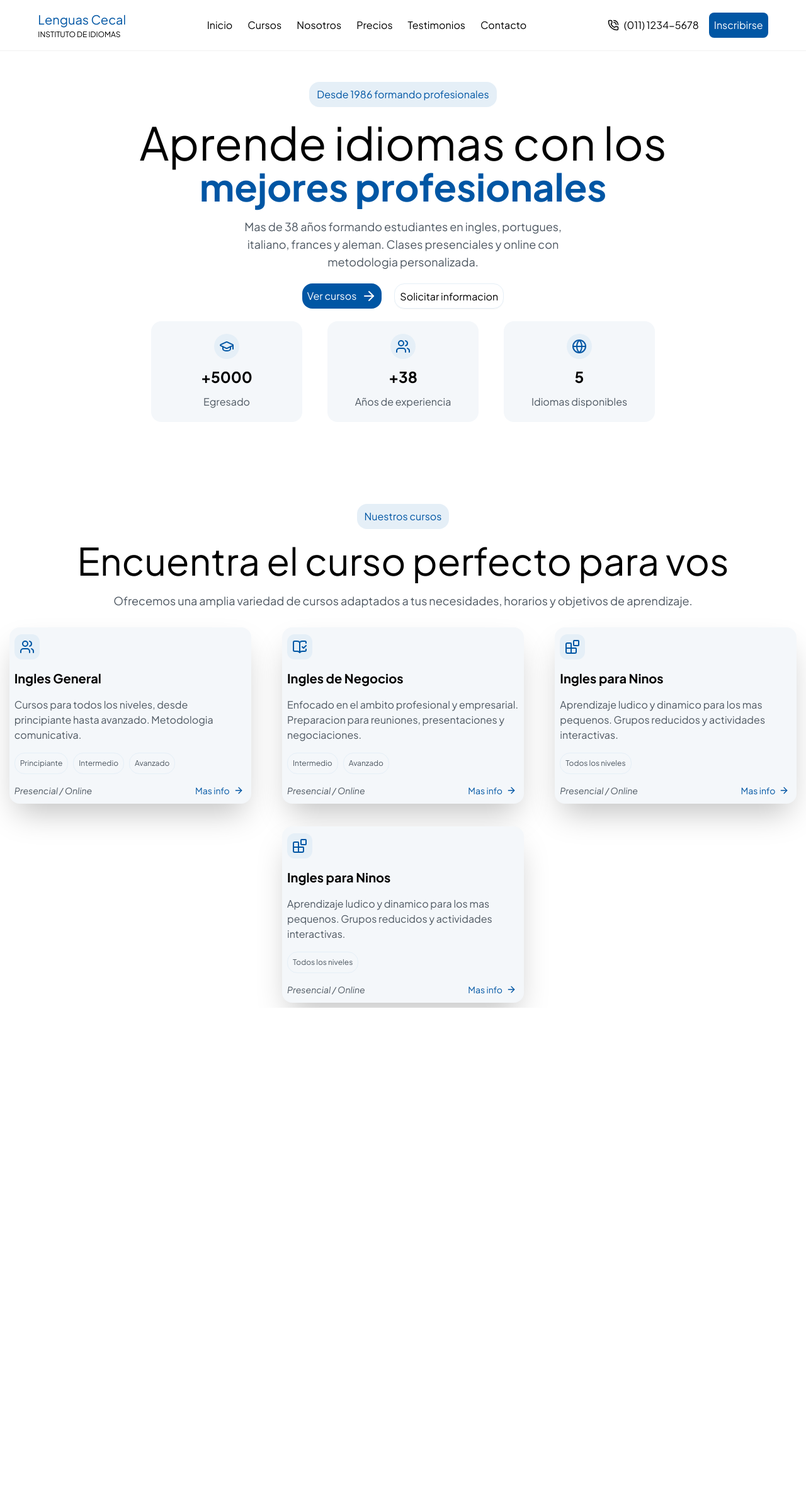
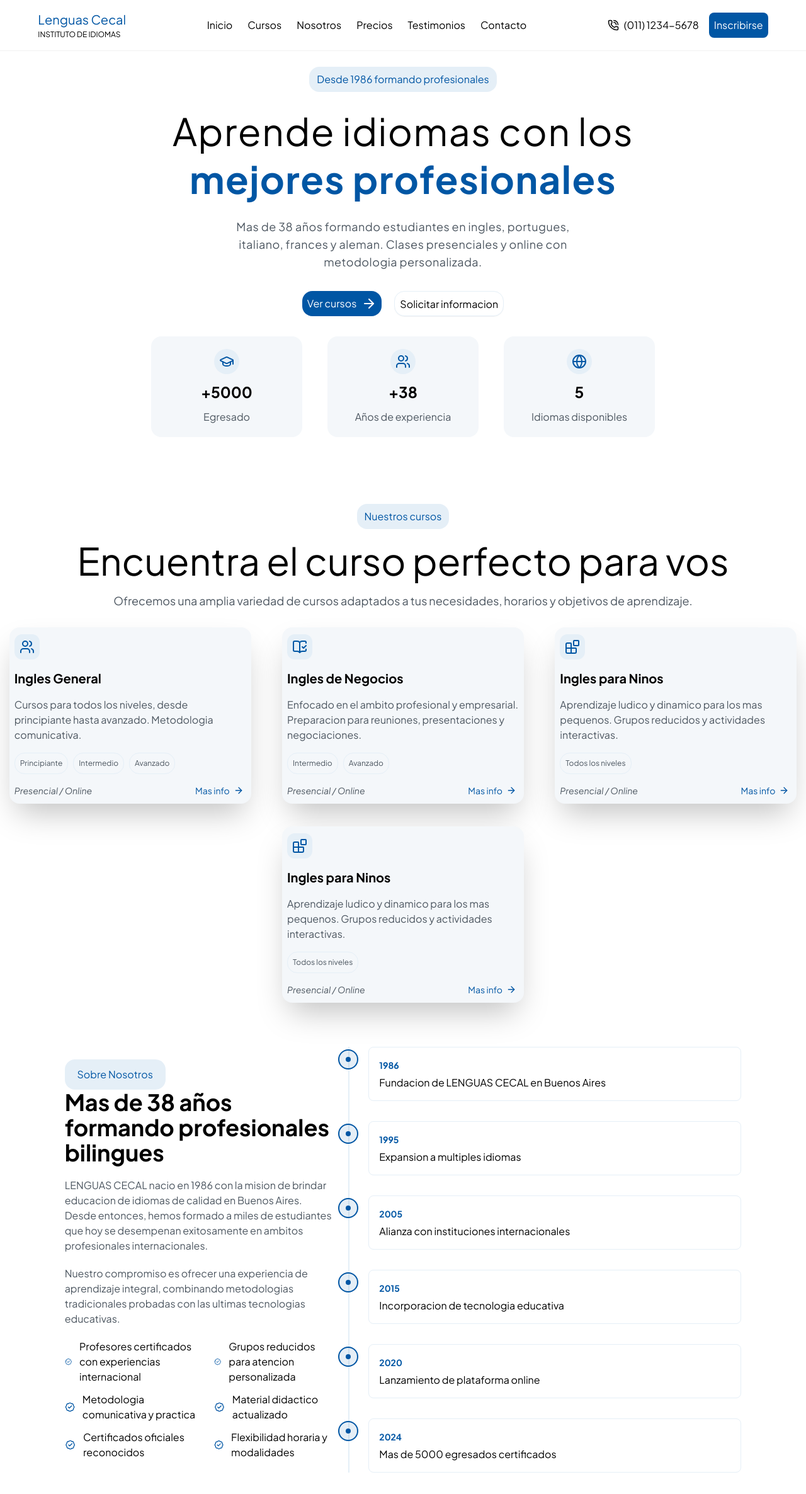
Before and after one commit to CasJuan/lenguas-cecal, a React (Vite) app in the folder lenguas-cecal/: page / in a window 1280 px wide. Shown: the top 2372 px of the page at 63% size. Before the commit the page ends 1600 px from the top, so only its background shows below. Built offline with nearby package versions, Linux system fonts and the light colour scheme.

Commit message:
componente sobre nosotros completo

```diff
--- a/lenguas-cecal/src/components/Hero.jsx
+++ b/lenguas-cecal/src/components/Hero.jsx
@@ -5,13 +5,13 @@ import { InfoCard } from "./mini-components/InfoCard";
 export const Hero = () => {
     return (
         <>
-            <main className="flex flex-col items-center justify-center gap-5 w-full h-svh">
+            <main className="flex flex-col items-center justify-center gap-8 w-full h-svh">
                 <span className="text-primary bg-hover w-auto h-10 p-3 rounded-2xl flex items-center">Desde 1986 formando profesionales</span>
-                <div className="flex flex-col items-center justify-center gap-1">
-                    <h1 className="text-7xl">Aprende idiomas con los</h1>
-                    <span className="text-6xl text-primary font-bold">mejores profesionales</span>
+                <div className="flex flex-col items-center justify-center gap-4">
+                    <h1 className="text-6xl tracking-wide">Aprende idiomas con los</h1>
+                    <span className="text-6xl text-primary font-bold tracking-wide">mejores profesionales</span>
                 </div>
-                <p className="text-tertiary text-lg text-center">Mas de 38 años formando estudiantes en ingles, portugues, <br /> italiano, frances y aleman. Clases presenciales y online con <br /> metodologia personalizada.</p>
+                <p className="text-tertiary text-lg text-center tracking-wide">Mas de 38 años formando estudiantes en ingles, portugues, <br /> italiano, frances y aleman. Clases presenciales y online con <br /> metodologia personalizada.</p>
                 <div className="flex flex-row items-center justify-center gap-5">
                     <div className="flex flex-row items-center justify-center w-auto h-10 p-2 bg-primary text-white rounded-2xl gap-2 hover:bg-hover hover:text-primary transition">
                         <button>Ver cursos</button>
--- a/lenguas-cecal/src/components/Nosotros.jsx
+++ b/lenguas-cecal/src/components/Nosotros.jsx
@@ -1,7 +1,57 @@
+import { BadgeCheck } from 'lucide-react'
 import React from 'react'
+
+
+const timeline = [
+  { year: "1986", event: "Fundacion de LENGUAS CECAL en Buenos Aires" },
+  { year: "1995", event: "Expansion a multiples idiomas" },
+  { year: "2005", event: "Alianza con instituciones internacionales" },
+  { year: "2015", event: "Incorporacion de tecnologia educativa" },
+  { year: "2020", event: "Lanzamiento de plataforma online" },
+  { year: "2024", event: "Mas de 5000 egresados certificados" },
+]
 
 export const Nosotros = () => {
   return (
-    <div>Nosotros</div>
+    <section id='nosotros' className='flex flex-row items-center justify-center w-full h-svh gap-2'>
+      <div className='w-1/3'>
+        <span className="text-primary bg-hover w-40 h-auto p-3 rounded-2xl flex items-center justify-center">Sobre Nosotros</span>
+        <h2 className='text-4xl font-bold'>Mas de 38 años formando profesionales bilingues</h2>
+        <div className='flex flex-col items-start justify-center gap-5'>
+          <p className='text-tertiary text-base mt-5'>LENGUAS CECAL nacio en 1986 con la mision de brindar educacion de idiomas de calidad en Buenos Aires. Desde entonces, hemos formado a miles de estudiantes que hoy se desempenan exitosamente en ambitos profesionales internacionales.</p>
+          <p className='text-tertiary text-base mb-5'>Nuestro compromiso es ofrecer una experiencia de aprendizaje integral, combinando metodologias tradicionales probadas con las ultimas tecnologias educativas.</p>
+        </div>
+        <div className='flex flex-row items-center justify-center gap-5'>
+          <ul className='flex flex-col items-start justify-center gap-3'>
+            <li className='flex flex-row items-center justify-center gap-3 text-base'><BadgeCheck color="rgb(0,86,164)" className='h-4' /> Profesores certificados con experiencias internacional</li>
+            <li className='flex flex-row items-center justify-center gap-3'><BadgeCheck color="rgb(0,86,164)" className='h-4' /> Metodologia comunicativa y practica</li>
+            <li className='flex flex-row items-center justify-center gap-3'><BadgeCheck color="rgb(0,86,164)" className='h-4' /> Certificados oficiales reconocidos</li>
+          </ul>
+          <ul className='flex flex-col items-start justify-center gap-3'>
+            <li className='flex flex-row items-center justify-center gap-3'><BadgeCheck color="rgb(0,86,164)" className='h-4' /> Grupos reducidos para atencion personalizada</li>
+            <li className='flex flex-row items-center justify-center gap-3'><BadgeCheck color="rgb(0,86,164)" className='h-4' /> Material didactico actualizado</li>
+            <li className='flex flex-row items-center justify-center gap-3'><BadgeCheck color="rgb(0,86,164)" className='h-4' /> Flexibilidad horaria y modalidades</li>
+          </ul>
+        </div>
+      </div>
+      <div className="relative w-1/2">
+        <div className="absolute left-4 top-0 bottom-0 w-0.5 bg-border bg-hover" />
+        <div className="space-y-8">
+          {timeline.map((item, index) => (
+            <div key={index} className="relative pl-12">
+              <div className="absolute left-0 top-1 w-8 h-8 rounded-full bg-primary/10 border-2 border-primary flex items-center justify-center z-50">
+                <div className="w-2 h-2 rounded-full bg-primary" />
+              </div>
+              <div className="bg-card p-4 rounded-lg border border-border/50 border-hover">
+                <span className="text-sm font-bold text-primary">
+                  {item.year}
+                </span>
+                <p className="text-foreground mt-1">{item.event}</p>
+              </div>
+            </div>
+          ))}
+        </div>
+      </div>
+    </section>
   )
 }
--- a/lenguas-cecal/src/main.jsx
+++ b/lenguas-cecal/src/main.jsx
@@ -4,6 +4,7 @@ import './index.css'
 import { Nav } from '../src/components/Nav'
 import { Hero } from '../src/components/Hero'
 import { Cursos } from './components/Cursos'
+import { Nosotros } from './components/Nosotros'
 
 createRoot(document.getElementById('root')).render(
   <StrictMode>
@@ -11,6 +12,7 @@ createRoot(document.getElementById('root')).render(
       <Nav />
       <Hero />
       <Cursos />
+      <Nosotros/>
     </div>
   </StrictMode>,
 )
```
